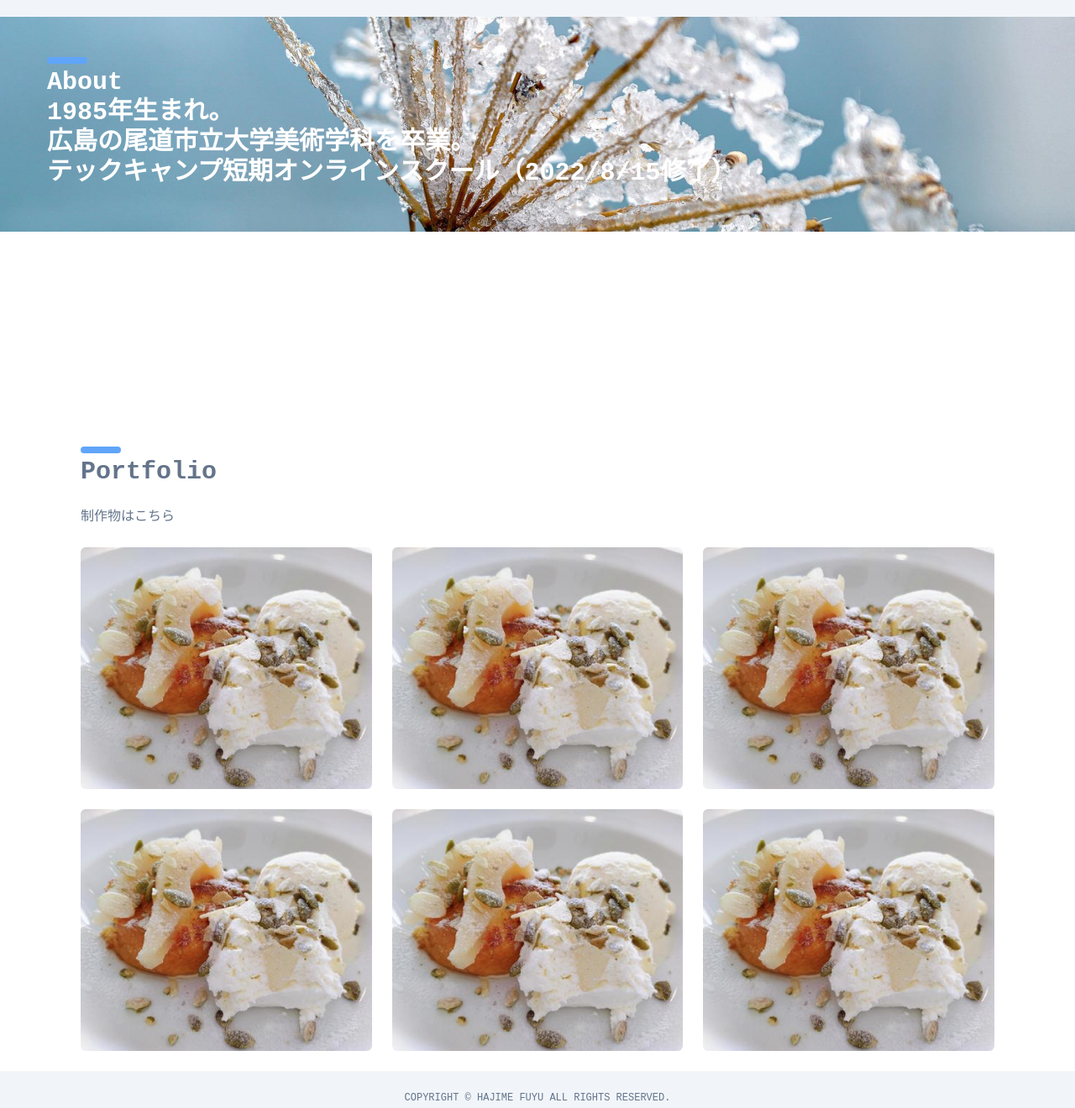
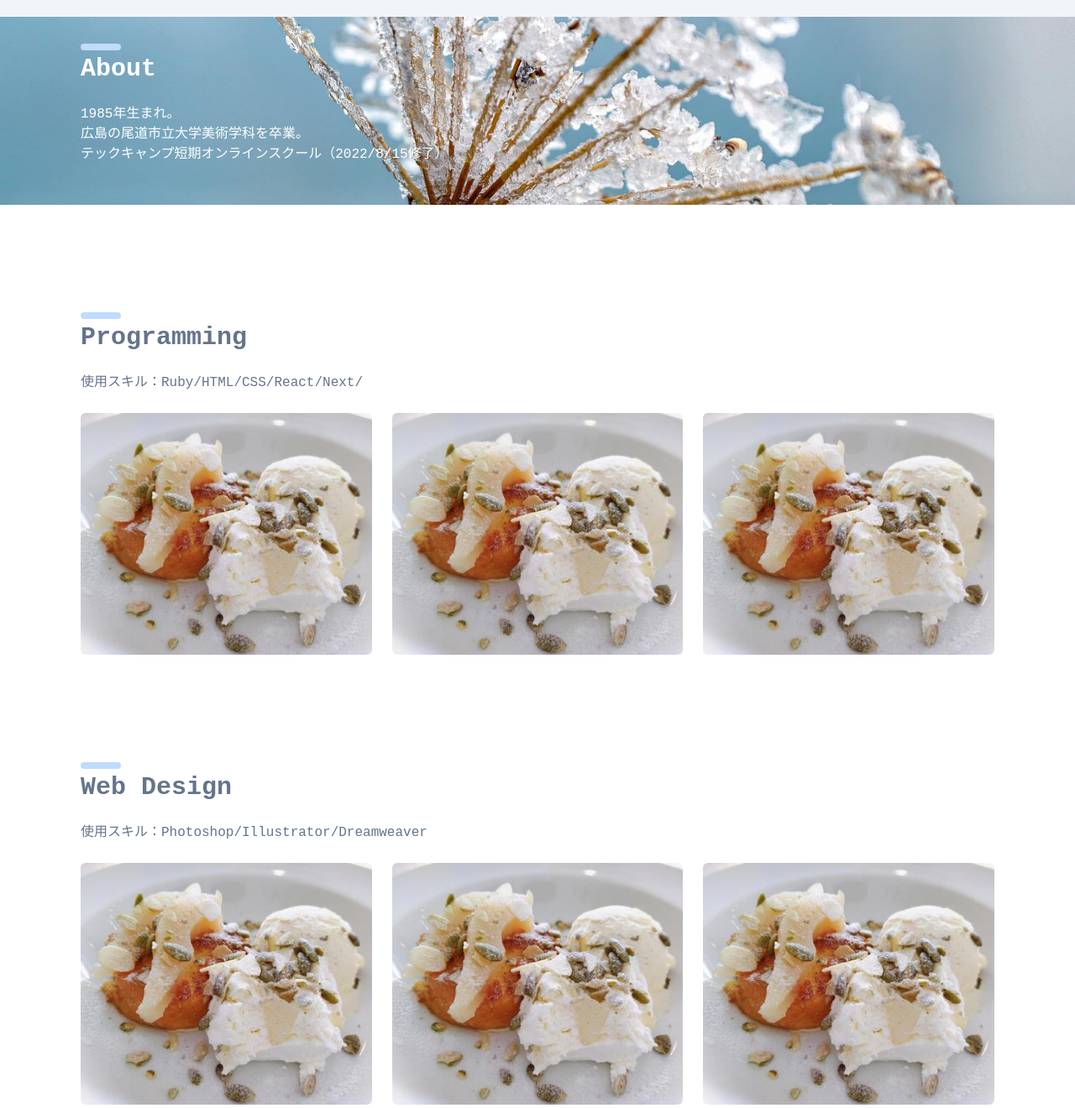
Before and after one commit to huyuxe/tailwindcss, a website: page src/index.html in a window 1280 px wide. Shown: the part 60-1380 px from the top of the page at 84% size. Drawn offline with Linux system fonts and the light colour scheme.

Commit message:
add section

```diff
--- a/src/index.html
+++ b/src/index.html
@@ -24,38 +24,50 @@
   </header>
 
   <!-- top -->
-  <div id="home"class="container flex justify-between items-center mx-auto w-full h-64
+  <div id="home"class="container flex justify-between items-center mx-auto px-8 md:px-14 lg:px-24 w-full
   bg-cover bg-center ..." style="background-image: url(./images/yuki.jpg)">
-    <div class="flex flex-wrap md:flex-nowrap">
-        <div class="md:px-14 mt-8 text-white">
-          <h1 class="secondary-title">About<br />
+    <div class="w-full">
+        <div class="mt-8 text-white">
+          <h1 class="secondary-title">About</h1>
+            <p class="section-paragraph">
             1985年生まれ。<br />
             広島の尾道市立大学美術学科を卒業。<br />
             テックキャンプ短期オンラインスクール（2022/8/15修了）<br />
             <br />
-          </h1>
+          </p>
         </div>
-      <!-- <img src="./images/yuki.jpg" alt="images" class="w-full  h-42 lg:h-72 object-cover -z-10"/> -->
     </div>
   </div>
 
-  <!-- portfolio -->
-  <div id="portfolio"class="container mt-64 flex justify-between items-center mx-auto px-8 md:px-14 lg:px-24 w-full">
+  <!--  programming -->
+  <div id="programming"class="container mt-32 flex justify-between items-center mx-auto px-8 md:px-14 lg:px-24 w-full">
   <section class="w-full">
-    <h2 class="secondary-title">Portfolio</h2>
+    <h2 class="secondary-title">Programming</h2>
     <p class="section-paragraph">
-      制作物はこちら
+      使用スキル：Ruby/HTML/CSS/React/Next/
     </p>
     <div class="grid lg:grid-cols-3 md:grid-cols-2 grid-cols-1 gap-6">
-      <img src="./images/フレンチトースト.jpeg" alt="" class="w-full  h-36 lg:h-72 object-cover rounded-md cursor-pointer"/>
-      <img src="./images/フレンチトースト.jpeg" alt="" class="w-full  h-36 lg:h-72 object-cover rounded-md cursor-pointer"/>
-      <img src="./images/フレンチトースト.jpeg" alt="" class="w-full  h-36 lg:h-72 object-cover rounded-md cursor-pointer"/>
       <img src="./images/フレンチトースト.jpeg" alt="" class="w-full  h-36 lg:h-72 object-cover rounded-md cursor-pointer"/>
       <img src="./images/フレンチトースト.jpeg" alt="" class="w-full  h-36 lg:h-72 object-cover rounded-md cursor-pointer"/>
       <img src="./images/フレンチトースト.jpeg" alt="" class="w-full  h-36 lg:h-72 object-cover rounded-md cursor-pointer"/>
     </div>
   </section>
   </div>
+
+    <!--   Web Design -->
+    <div id="programming"class="container mt-32 flex justify-between items-center mx-auto px-8 md:px-14 lg:px-24 w-full">
+      <section class="w-full">
+        <h2 class="secondary-title">Web Design</h2>
+        <p class="section-paragraph">
+          使用スキル：Photoshop/Illustrator/Dreamweaver
+        </p>
+        <div class="grid lg:grid-cols-3 md:grid-cols-2 grid-cols-1 gap-6">
+          <img src="./images/フレンチトースト.jpeg" alt="" class="w-full  h-36 lg:h-72 object-cover rounded-md cursor-pointer"/>
+          <img src="./images/フレンチトースト.jpeg" alt="" class="w-full  h-36 lg:h-72 object-cover rounded-md cursor-pointer"/>
+          <img src="./images/フレンチトースト.jpeg" alt="" class="w-full  h-36 lg:h-72 object-cover rounded-md cursor-pointer"/>
+        </div>
+      </section>
+      </div>
 
   <!-- footer -->
   <footer class="py-6 bg-slate-100 text-xs mt-6" >
--- a/src/input.css
+++ b/src/input.css
@@ -8,7 +8,7 @@
 
 .secondary-title::before{
  content: "";
- @apply  block w-12 h-2 bg-blue-400 rounded-full mb-1;
+ @apply  block w-12 h-2 bg-blue-200 rounded-full mb-1;
 }
 
 .section-paragraph{
```
Also changed, not shown: dist/output.css.
